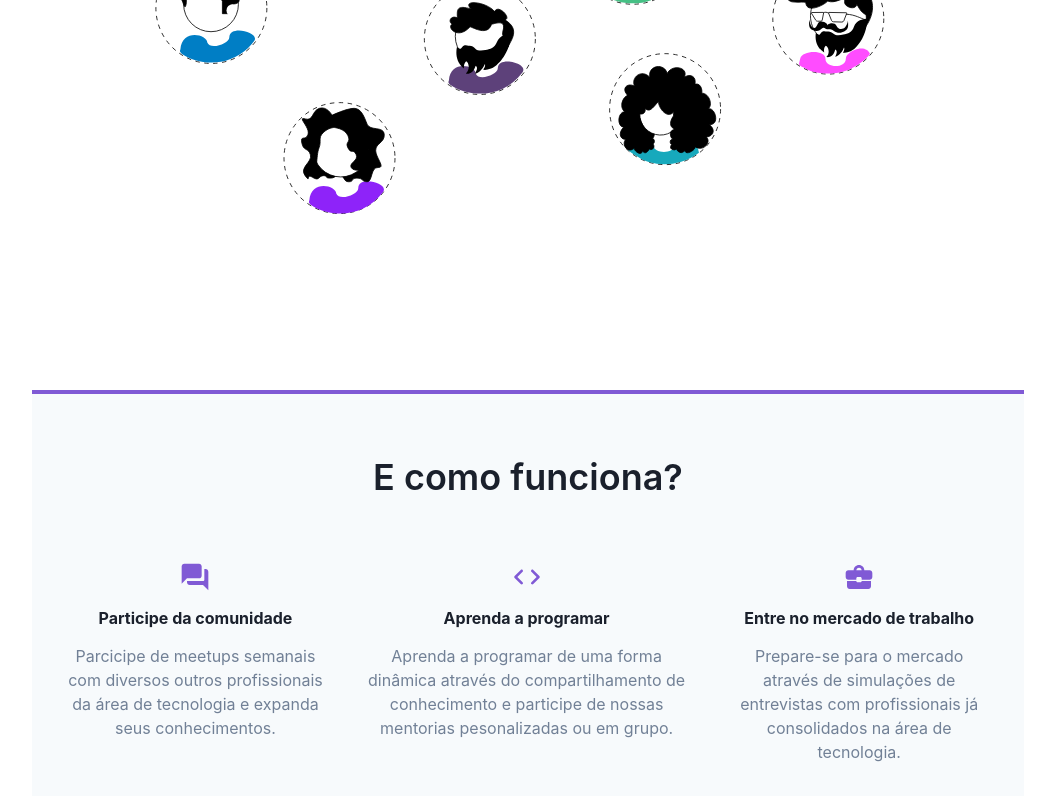
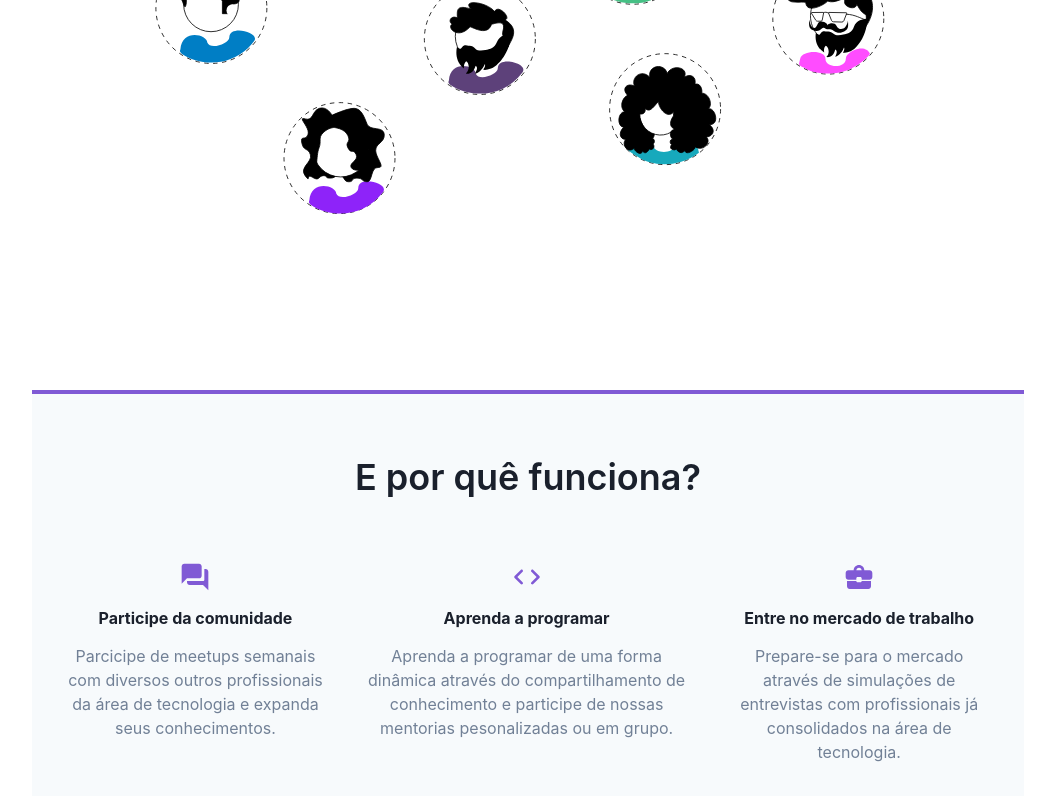
Before and after one commit to podcodar/webapp, a Next.js app: page / in a window 1280 px wide. Shown: the part 714-1514 px from the top of the page, without its empty margins (112-1167 px from the left). Built offline with nearby package versions, Linux system fonts and the light colour scheme.

Commit message:
fea: change title

```diff
--- a/packages/components/WhyItWorksSection.tsx
+++ b/packages/components/WhyItWorksSection.tsx
@@ -33,7 +33,7 @@ export default function WhyItWorksSection() {
         textAlign="center"
         py="3rem"
       >
-        E como funciona?
+        E por quê funciona?
       </Heading>
       <Stack
         direction={{ base: 'column', md: 'row' }}
```
